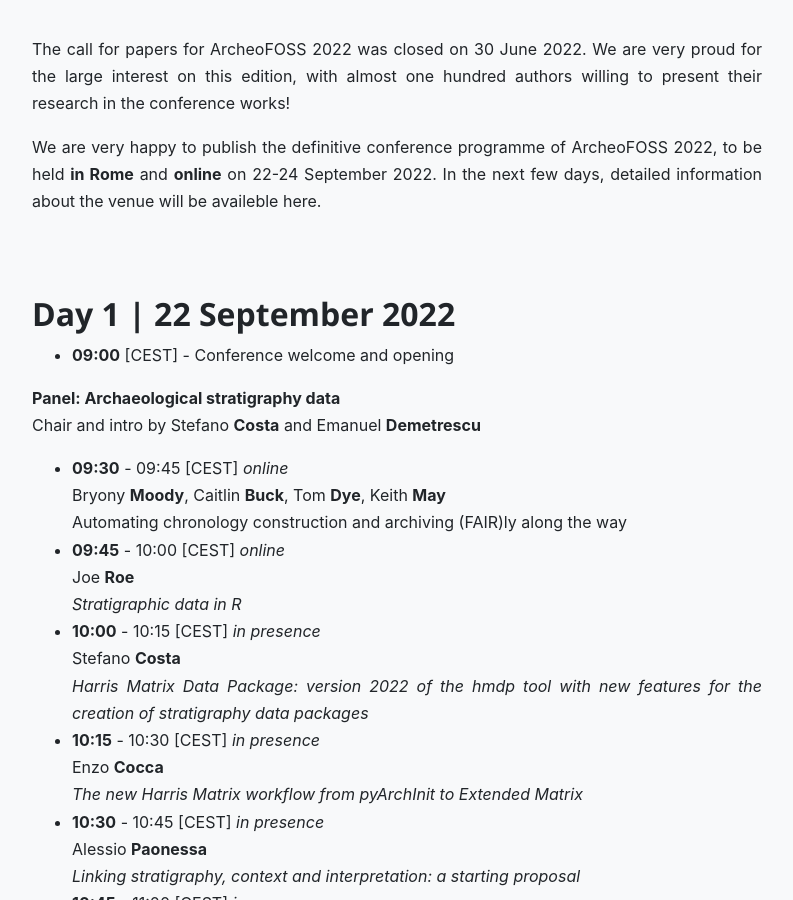
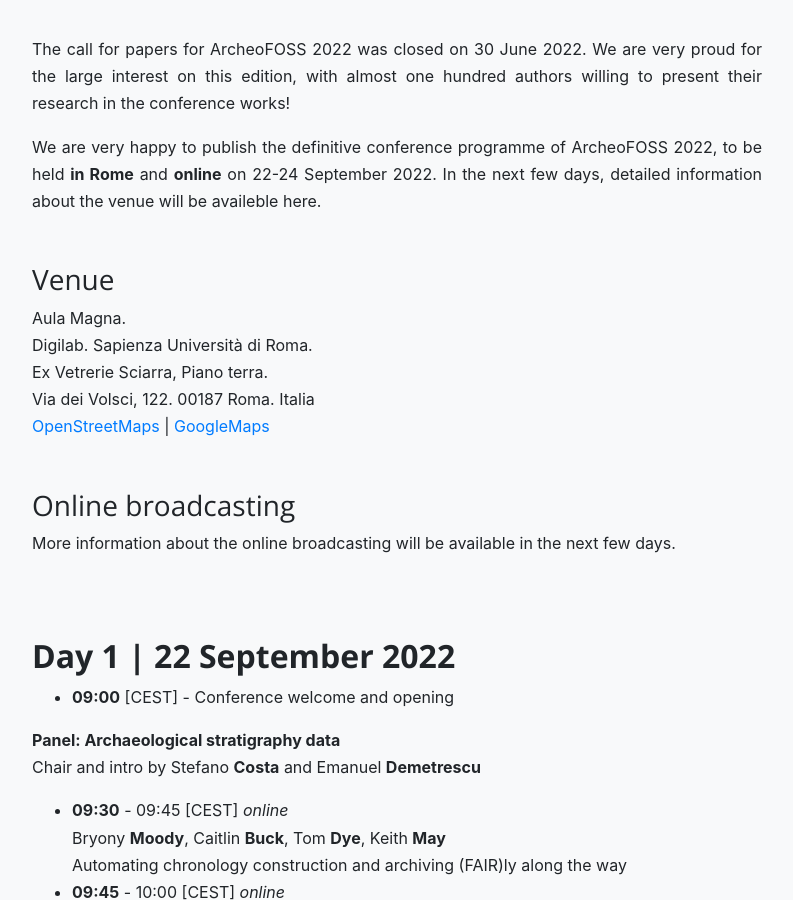
Before and after one commit to archeofoss/archeofoss, a Jekyll site: the page built from 2022/programme.md, in a window 1280 px wide and 900 px high, scrolled down 348 px. Shown: the whole window, without its empty margins (243-1036 px from the left). Built offline with Jekyll 4.4.1, drawn with Linux system fonts in a browser that asks for light colours; nearby versions of some CDN libraries.

Commit message:
Added address etc

```diff
--- a/2022/programme.md
+++ b/2022/programme.md
@@ -7,6 +7,17 @@
 The call for papers for ArcheoFOSS 2022 was closed on 30 June 2022. We are very proud for the large interest on this edition, with  almost one hundred authors willing to present their research in the conference works!
 
 We are very happy to publish the definitive conference programme of ArcheoFOSS 2022, to be held **in Rome** and **online** on 22-24 September 2022. In the next few days, detailed information about the venue will be availeble here.
+
+### Venue
+Aula Magna.
+Digilab. Sapienza Università di Roma.
+Ex Vetrerie Sciarra, Piano terra.
+Via dei Volsci, 122. 00187 Roma. Italia
+[OpenStreetMaps](https://www.openstreetmap.org/node/2128990512) |
+[GoogleMaps](https://www.google.com/maps/place/Via+dei+Volsci,+122,+00185+Roma+RM/@41.8991279,12.5154208,17z/)
+
+### Online broadcasting
+More information about the online broadcasting will be available in the next few days.
 
 ## Day 1 | 22 September 2022
 
```
Also changed, not shown: 1 other file.
